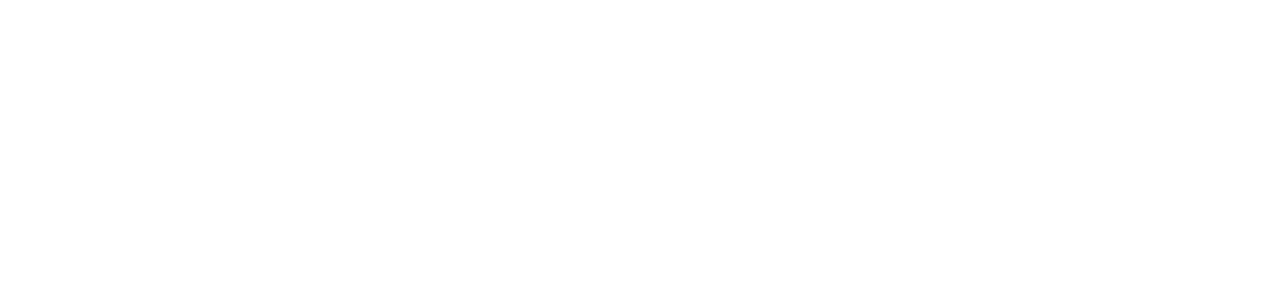
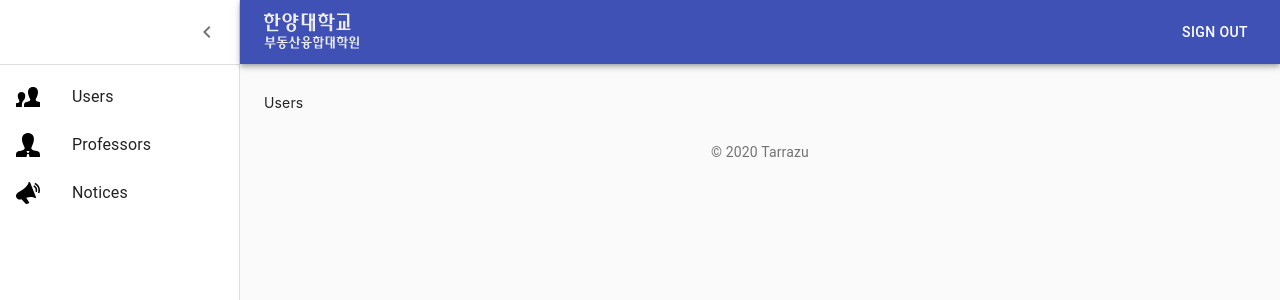
Before and after one commit to soultree-fly/hure_admin_frontend, a React (Create React App) app: page /users in a window 1280 px wide. Shown: the top 300 px of the page. Built offline with nearby package versions, Linux system fonts and the light colour scheme; sample sign-in values are in the browser's storage.

Commit message:
Header Component with Drawer

```diff
--- a/package.json
+++ b/package.json
@@ -10,6 +10,7 @@
     "@testing-library/react": "^9.3.2",
     "@testing-library/user-event": "^7.1.2",
     "apollo-boost": "^0.4.7",
+    "clsx": "^1.1.0",
     "graphql": "^14.6.0",
     "prop-types": "^15.7.2",
     "react": "^16.12.0",
@@ -18,7 +19,8 @@
     "react-router-dom": "^5.1.2",
     "react-scripts": "3.3.1",
     "react-toastify": "^5.5.0",
-    "styled-components": "^5.0.1"
+    "styled-components": "^5.0.1",
+    "styled-reset": "^4.1.0"
   },
   "scripts": {
     "start": "react-scripts start",
--- a/public/index.html
+++ b/public/index.html
@@ -3,7 +3,10 @@
   <head>
     <meta charset="utf-8" />
     <link rel="icon" href="%PUBLIC_URL%/favicon.ico" />
-    <meta name="viewport" content="width=device-width, initial-scale=1" />
+    <meta
+      name="viewport"
+      content="minimum-scale=1, initial-scale=1, width=device-width"
+    />
     <meta name="theme-color" content="#000000" />
     <meta
       name="description"
@@ -24,7 +27,11 @@
       work correctly both with client-side routing and a non-root public URL.
       Learn how to configure a non-root public URL by running `npm run build`.
     -->
-    <title>React App</title>
+    <link
+      href="https://fonts.googleapis.com/css?family=Open+Sans:400,600,700&display=swap"
+      rel="stylesheet"
+    />
+    <title>HURE</title>
   </head>
   <body>
     <noscript>You need to enable JavaScript to run this app.</noscript>
--- /dev/null
+++ b/src/Styles/GlobalStyles.js
@@ -0,0 +1,19 @@
+import { createGlobalStyle } from 'styled-components';
+import reset from 'styled-reset';
+
+export default createGlobalStyle`
+    ${reset};
+    * {
+        box-sizing: border-box;
+    }
+    body {
+        font-size: 14px;
+        font-family: -apple-system, BlinkMacSystemFont, 'Segoe UI', Roboto, Oxygen, Ubuntu, Cantarell, 'Open Sans', 'Helvetica Neue', sans-serif;
+    }
+    a {
+        text-decoration: none;
+    }
+    input:focus{
+        outline: none;
+    }
+`;
--- /dev/null
+++ b/src/components/Header.js
@@ -0,0 +1,186 @@
+import React from 'react';
+import clsx from 'clsx';
+import { makeStyles } from '@material-ui/core/styles';
+import Box from '@material-ui/core/Box';
+import Button from '@material-ui/core/Button';
+import Container from '@material-ui/core/Container';
+import CssBaseline from '@material-ui/core/CssBaseline';
+import Drawer from '@material-ui/core/Drawer';
+import AppBar from '@material-ui/core/AppBar';
+import Toolbar from '@material-ui/core/Toolbar';
+import Typography from '@material-ui/core/Typography';
+import List from '@material-ui/core/List';
+import Divider from '@material-ui/core/Divider';
+import IconButton from '@material-ui/core/IconButton';
+import MenuIcon from '@material-ui/icons/Menu';
+import ChevronLeftIcon from '@material-ui/icons/ChevronLeft';
+
+import { MainListItems } from './ListItems';
+
+const Copyright = () => {
+  return (
+    <Typography variant='body2' color='textSecondary' align='center'>
+      {'© '}
+      {new Date().getFullYear()}
+      {' Tarrazu'}
+    </Typography>
+  );
+};
+
+const drawerWidth = 240;
+
+const useStyles = makeStyles(theme => ({
+  root: {
+    display: 'flex'
+  },
+  toolbar: {
+    paddingRight: 24 // keep right padding when drawer closed
+  },
+  toolbarIcon: {
+    display: 'flex',
+    alignItems: 'center',
+    justifyContent: 'flex-end',
+    padding: '0 8px',
+    ...theme.mixins.toolbar
+  },
+  appBar: {
+    zIndex: theme.zIndex.drawer + 1,
+    transition: theme.transitions.create(['width', 'margin'], {
+      easing: theme.transitions.easing.sharp,
+      duration: theme.transitions.duration.leavingScreen
+    })
+  },
+  appBarShift: {
+    marginLeft: drawerWidth,
+    width: `calc(100% - ${drawerWidth}px)`,
+    transition: theme.transitions.create(['width', 'margin'], {
+      easing: theme.transitions.easing.sharp,
+      duration: theme.transitions.duration.enteringScreen
+    })
+  },
+  menuButton: {
+    marginRight: 36
+  },
+  menuButtonHidden: {
+    display: 'none'
+  },
+  title: {
+    flexGrow: 1,
+    verticalAlign: 'middle'
+  },
+  drawerPaper: {
+    position: 'relative',
+    whiteSpace: 'nowrap',
+    width: drawerWidth,
+    transition: theme.transitions.create('width', {
+      easing: theme.transitions.easing.sharp,
+      duration: theme.transitions.duration.enteringScreen
+    }),
+    height: '100vh'
+  },
+  drawerPaperClose: {
+    overflowX: 'hidden',
+    transition: theme.transitions.create('width', {
+      easing: theme.transitions.easing.sharp,
+      duration: theme.transitions.duration.leavingScreen
+    }),
+    width: theme.spacing(7),
+    [theme.breakpoints.up('sm')]: {
+      width: theme.spacing(9)
+    }
+  },
+  appBarSpacer: theme.mixins.toolbar,
+  content: {
+    flexGrow: 1,
+    height: '100vh',
+    overflow: 'auto'
+  },
+  container: {
+    paddingTop: theme.spacing(4),
+    paddingBottom: theme.spacing(4)
+  },
+  paper: {
+    padding: theme.spacing(2),
+    display: 'flex',
+    overflow: 'auto',
+    flexDirection: 'column'
+  },
+  fixedHeight: {
+    height: 240
+  },
+  img: {
+    height: 36
+  }
+}));
+
+export default ({ children }) => {
+  const classes = useStyles();
+  const [open, setOpen] = React.useState(true);
+  const handleDrawerOpen = () => {
+    setOpen(true);
+  };
+  const handleDrawerClose = () => {
+    setOpen(false);
+  };
+
+  return (
+    <>
+      <div className={classes.root}>
+        <CssBaseline />
+        <AppBar
+          position='absolute'
+          className={clsx(classes.appBar, open && classes.appBarShift)}
+        >
+          <Toolbar className={classes.toolbar}>
+            <IconButton
+              edge='start'
+              color='inherit'
+              aria-label='open drawer'
+              onClick={handleDrawerOpen}
+              className={clsx(
+                classes.menuButton,
+                open && classes.menuButtonHidden
+              )}
+            >
+              <MenuIcon />
+            </IconButton>
+            <div className={classes.title}>
+              <img
+                src='/logo.svg'
+                alt='hanyang university real estate convergence logo'
+                className={classes.img}
+              />
+            </div>
+            <Button color='inherit'>Sign Out</Button>
+          </Toolbar>
+        </AppBar>
+        <Drawer
+          variant='permanent'
+          classes={{
+            paper: clsx(classes.drawerPaper, !open && classes.drawerPaperClose)
+          }}
+          open={open}
+        >
+          <div className={classes.toolbarIcon}>
+            <IconButton onClick={handleDrawerClose}>
+              <ChevronLeftIcon />
+            </IconButton>
+          </div>
+          <Divider />
+          <List>
+            <MainListItems />
+          </List>
+        </Drawer>
+        <main className={classes.content}>
+          <div className={classes.appBarSpacer} />
+          <Container maxWidth='lg' className={classes.container}>
+            {children}
+            <Box pt={4}>
+              <Copyright />
+            </Box>
+          </Container>
+        </main>
+      </div>
+    </>
+  );
+};
--- /dev/null
+++ b/src/components/Icons.js
@@ -0,0 +1,38 @@
+import React from 'react';
+
+export const UsersIcon = color => (
+  <svg
+    xmlns='http://www.w3.org/2000/svg'
+    width='24'
+    height='24'
+    viewBox='0 0 24 24'
+    fill={color}
+  >
+    <path d='M10.644 17.08c2.866-.662 4.539-1.241 3.246-3.682-3.932-7.427-1.042-11.398 3.111-11.398 4.235 0 7.054 4.124 3.11 11.398-1.332 2.455.437 3.034 3.242 3.682 2.483.574 2.647 1.787 2.647 3.889v1.031h-18c0-2.745-.22-4.258 2.644-4.92zm-12.644 4.92h7.809c-.035-8.177 3.436-5.313 3.436-11.127 0-2.511-1.639-3.873-3.748-3.873-3.115 0-5.282 2.979-2.333 8.549.969 1.83-1.031 2.265-3.181 2.761-1.862.43-1.983 1.34-1.983 2.917v.773z' />
+  </svg>
+);
+
+export const ProfessorIcon = color => (
+  <svg
+    xmlns='http://www.w3.org/2000/svg'
+    width='24'
+    height='24'
+    viewBox='0 0 24 24'
+    fill={color}
+  >
+    <path d='M20.822 18.096c-3.439-.794-6.641-1.49-5.09-4.418 4.719-8.912 1.251-13.678-3.732-13.678-5.081 0-8.464 4.949-3.732 13.678 1.597 2.945-1.725 3.641-5.09 4.418-2.979.688-3.178 2.143-3.178 4.663l.005 1.241h10.483l.704-3h1.615l.704 3h10.483l.005-1.241c.001-2.52-.198-3.975-3.177-4.663zm-8.231 1.904h-1.164l-.91-2h2.994l-.92 2z' />
+  </svg>
+);
+
+export const NoticeIcon = color => (
+  <svg
+    width='24'
+    height='24'
+    xmlns='http://www.w3.org/2000/svg'
+    fillRule='evenodd'
+    clipRule='evenodd'
+    fill={color}
+  >
+    <path d='M12.399 2.276c-.208-.63.264-1.276.919-1.276.405 0 .783.257.918.664l5.691 14.286c.169.509-.106 1.057-.613 1.226-.507.169-1.055-.106-1.224-.614 0 0-3.593-1.203-7.854.211l2.801 4.354c.291.428.088 1.013-.396 1.173l-1.904.634c-.131.044-.267.066-.401.066-.357 0-.705-.152-.951-.429l-3.85-4.247c-2.096.661-4.468-.102-5.26-2.076-.182-.453-.275-.936-.275-1.421 0-1.407.786-2.842 2.492-3.68 8.541-4.194 9.907-8.871 9.907-8.871m6.067.913c1.518.641 2.789 1.865 3.459 3.516.669 1.651.607 3.42-.034 4.94l1.474.626c.415-.985.635-2.053.635-3.141 0-3.167-1.873-6.133-4.911-7.419l-.623 1.478zm-1.064 2.523c.874.368 1.608 1.073 1.992 2.024.386.951.351 1.968-.017 2.843l1.436.61c.524-1.246.576-2.691.028-4.042-.547-1.352-1.588-2.352-2.831-2.877l-.608 1.442z' />
+  </svg>
+);
--- /dev/null
+++ b/src/components/ListItems.js
@@ -0,0 +1,46 @@
+import React from 'react';
+import { Link } from 'react-router-dom';
+import { makeStyles } from '@material-ui/core';
+import ListItem from '@material-ui/core/ListItem';
+import ListItemIcon from '@material-ui/core/ListItemIcon';
+import ListItemText from '@material-ui/core/ListItemText';
+
+import { UsersIcon, ProfessorIcon, NoticeIcon } from './Icons';
+
+const useStyles = makeStyles(theme => ({
+  link: {
+    color: 'rgba(0, 0, 0, 0.87)'
+  }
+}));
+
+export const MainListItems = () => {
+  const classes = useStyles();
+  return (
+    <div>
+      <Link to='/users' className={classes.link}>
+        <ListItem button>
+          <ListItemIcon>
+            <UsersIcon />
+          </ListItemIcon>
+          <ListItemText primary='Users' />
+        </ListItem>
+      </Link>
+      <Link to='/profs' className={classes.link}>
+        <ListItem button>
+          <ListItemIcon>
+            <ProfessorIcon />
+          </ListItemIcon>
+          <ListItemText primary='Professors' />
+        </ListItem>
+      </Link>
+      <Link to='/notices' className={classes.link}>
+        <ListItem button>
+          <ListItemIcon>
+            <NoticeIcon />
+          </ListItemIcon>
+          <ListItemText primary='Notices' />
+        </ListItem>
+      </Link>
+    </div>
+  );
+};
--- a/src/components/Router.js
+++ b/src/components/Router.js
@@ -1,18 +1,35 @@
 import React from 'react';
-import { BrowserRouter as Router, Switch, Route } from 'react-router-dom';
+import { Switch, Route, Redirect } from 'react-router-dom';
 import PropTypes from 'prop-types';
 
 import Auth from 'Routes/Auth';
-import Contacts from 'Routes/Contacts';
+import Users from 'Routes/Users';
+import Professors from 'Routes/Professors';
+import Notices from 'Routes/Notices';
+import Header from './Header';
 
-const SignedInRoutes = () => <Route exact path='/' component={Contacts} />;
+const SignedInRoutes = () => (
+  <>
+    <Header>
+      <Switch>
+        <Route exact path='/users' component={Users} />
+        <Route exact path='/profs' component={Professors} />
+        <Route exact path='/notices' component={Notices} />
+        <Redirect from='*' to='/users' />
+      </Switch>
+    </Header>
+  </>
+);
 
-const SignedOutRoutes = () => <Route exact path='/' component={Auth} />;
+const SignedOutRoutes = () => (
+  <Switch>
+    <Route exact path='/' component={Auth} />
+    <Redirect from='*' to='/' />
+  </Switch>
+);
 
 const AppRouter = ({ isSignedIn }) => (
-  <Router>
-    <Switch>{isSignedIn ? <SignedInRoutes /> : <SignedOutRoutes />};</Switch>
-  </Router>
+  <>{isSignedIn ? <SignedInRoutes /> : <SignedOutRoutes />}</>
 );
 
 AppRouter.propTypes = {
--- a/src/routes/Contacts.js
+++ /dev/null
@@ -1 +0,0 @@
-export default () => 'Contacts';
--- /dev/null
+++ b/src/routes/Notices.js
@@ -0,0 +1,5 @@
+import React from 'react';
+
+export default () => {
+  return <div>Notices</div>;
+};
--- /dev/null
+++ b/src/routes/Professors.js
@@ -0,0 +1,5 @@
+import React from 'react';
+
+export default () => {
+  return <div>Professors</div>;
+};
--- /dev/null
+++ b/src/routes/Users.js
@@ -0,0 +1,5 @@
+import React from 'react';
+
+export default () => {
+  return <div>Users</div>;
+};
```
Also changed, not shown: src/App.js (+8 -3 lines), public/logo.svg (added), 1 other file (tests, documents, lock files or other folders).
